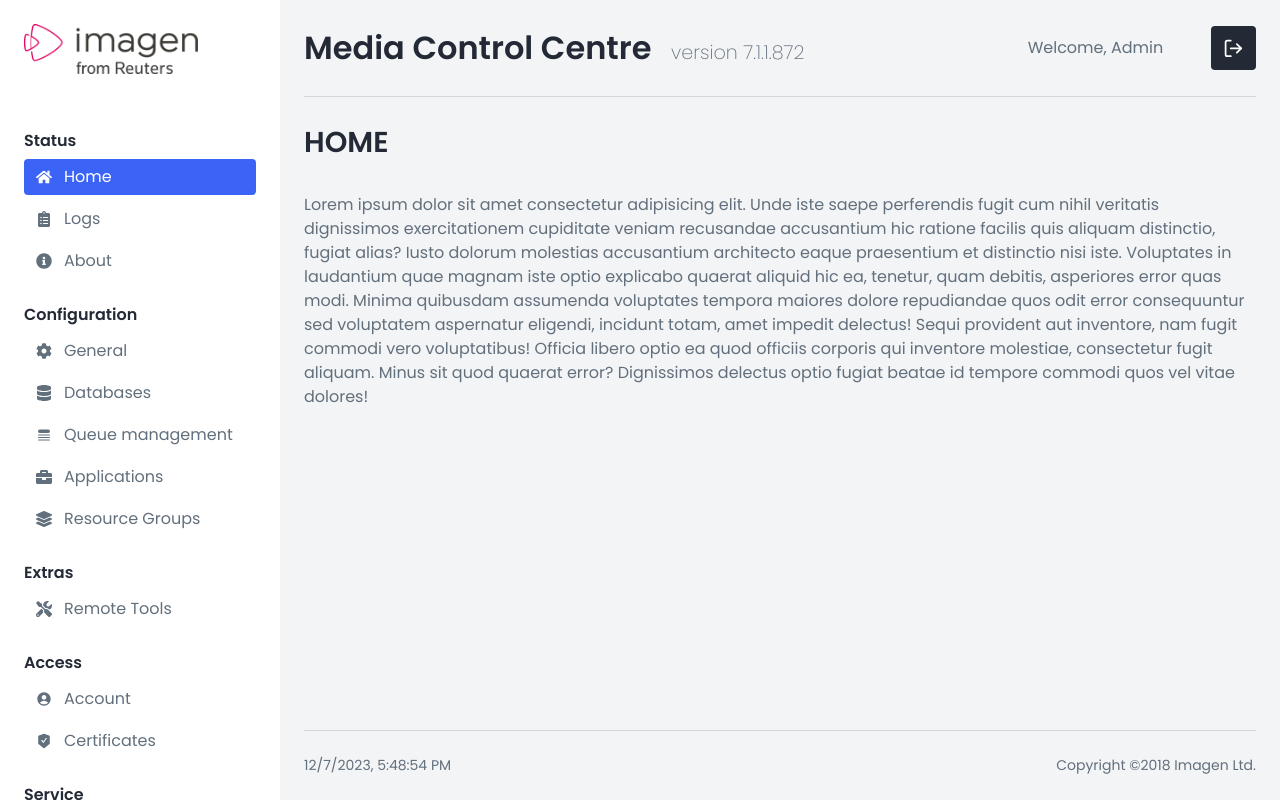
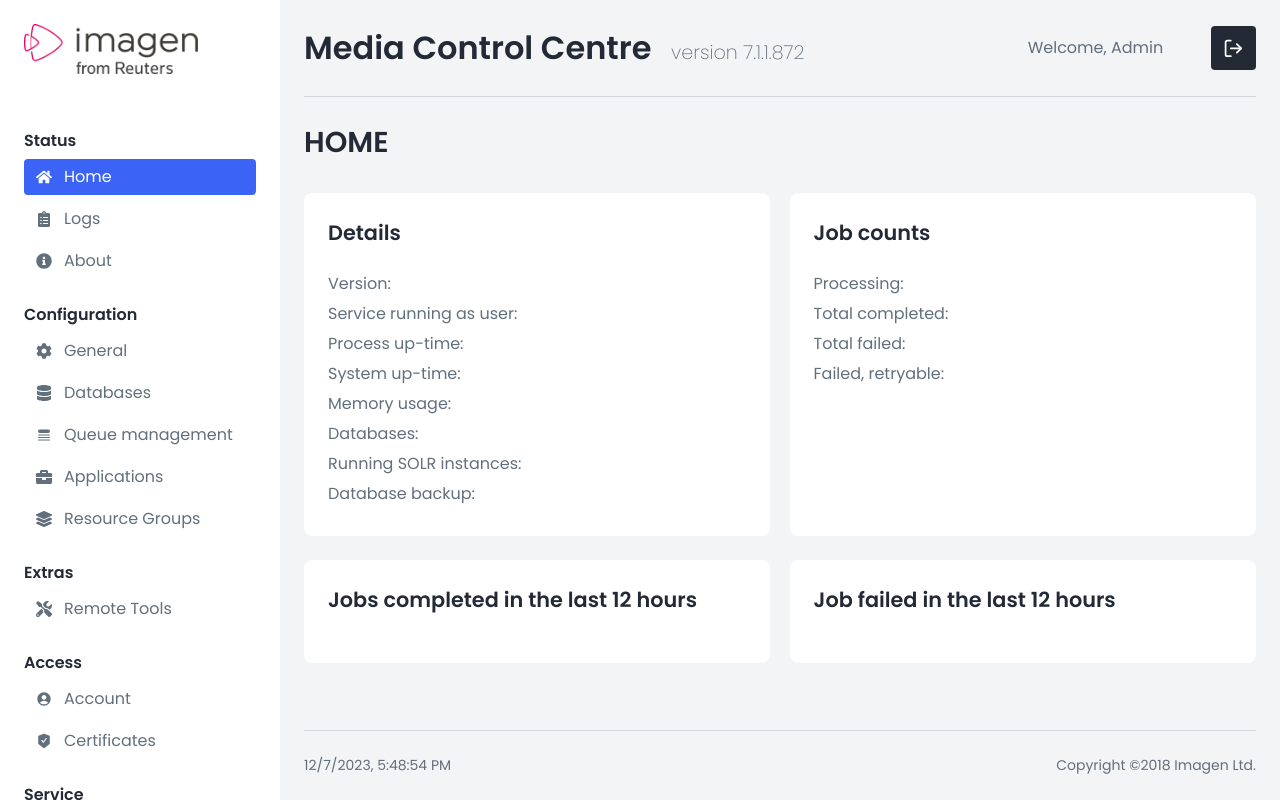
Before and after one commit to ptmartins/mcc, a React (Create React App) app: page / in a window 1280 px wide. Built offline with nearby package versions, Linux system fonts and the light colour scheme.

Commit message:
Fetch data for Home every 10 secs like our MCC

```diff
--- a/src/App.js
+++ b/src/App.js
@@ -90,8 +90,6 @@ function App() {
 
   const [isLoggedIn, setIsLoggedIn] = useState(true);
 
-  console.log(isLoggedIn);
-
   return (
       <div className={ styles.app }>
         <Nav menus={menus}/>
--- a/src/pages/Home/index.jsx
+++ b/src/pages/Home/index.jsx
@@ -1,13 +1,91 @@
-import { PageLayout } from '../../components';
+import { useState, useEffect } from 'react';
+import { Card, PageLayout } from '../../components';
 
 export default function Home() {
+
+    const [data, setData] = useState([]);
+    const fetchData = async () => {
+        const response = await fetch('http://localhost:3001/api/general');
+        const result = await response.json();
+        setData(result);
+
+        // Just to prove it's polling the data every 10 secs
+        console.log(result);
+    }
+
+    // Fetch data every 10 secs like our MCC
+    useEffect(() => {
+        const dataInterval = setInterval(() => {
+            fetchData();
+        }, 10000)
+
+        return () => clearInterval(dataInterval);
+    }, []);
+
     return(
         <PageLayout title="Home">
-            Lorem ipsum dolor sit amet consectetur adipisicing elit. Unde iste saepe perferendis fugit cum nihil veritatis dignissimos exercitationem cupiditate veniam recusandae accusantium hic ratione facilis quis aliquam distinctio, fugiat alias?
-            Iusto dolorum molestias accusantium architecto eaque praesentium et distinctio nisi iste. Voluptates in laudantium quae magnam iste optio explicabo quaerat aliquid hic ea, tenetur, quam debitis, asperiores error quas modi.
-            Minima quibusdam assumenda voluptates tempora maiores dolore repudiandae quos odit error consequuntur sed voluptatem aspernatur eligendi, incidunt totam, amet impedit delectus! Sequi provident aut inventore, nam fugit commodi vero voluptatibus!
-            Officia libero optio ea quod officiis corporis qui inventore molestiae, consectetur fugit aliquam. Minus sit quod quaerat error? Dignissimos delectus optio fugiat beatae id tempore commodi quos vel vitae dolores!
+            <div className={ `half_half` }>
+                <Card title="Details">
+                    <p>
+                        <span>Version:</span>
+                        <span>{ data.version }</span>
+                    </p>
+                    <p>
+                        <span>Service running as user:</span>
+                        <span>{ data.account }</span>
+                    </p>
+                    <p>
+                        <span>Process up-time:</span>
+                        <span>{ data.up_time }</span>
+                    </p>
+                    <p>
+                        <span>System up-time:</span>
+                        <span>{ data.server_up_time }</span>
+                    </p>
+                    <p>
+                        <span>Memory usage:</span>
+                        <span>{ data.memory_usage }</span>
+                    </p>
+                    <p>
+                        <span>Databases:</span>
+                        <span>{ data.databases }</span>
+                    </p>
+                    <p>
+                        <span>Running SOLR instances:</span>
+                        <span>{ data.solr_instance }</span>
+                    </p>
+                    <p>
+                        <span>Database backup:</span>
+                        <span>{ data.last_backup }</span>
+                    </p>
+                </Card>
+                <Card title="Job counts">
+                    <p>
+                        <span>Processing:</span>
+                        <span>{ data.processing }</span>
+                    </p>
+                    <p>
+                        <span>Total completed:</span>
+                        <span>{ data.completed }</span>
+                    </p>
+                    <p>
+                        <span>Total failed:</span>
+                        <span>{ data.failed }</span>
+                    </p>
+                    <p>
+                        <span>Failed, retryable:</span>
+                        <span>{ data.retryable_jobs }</span>
+                    </p>
+                </Card>
+            </div>
+            <div className={ `half_half` }>
+                <Card title="Jobs completed in the last 12 hours">
+
+                </Card>
+                <Card title="Job failed in the last 12 hours">
+
+                </Card>
+            </div>
         </PageLayout>
-
     )
 }
```
